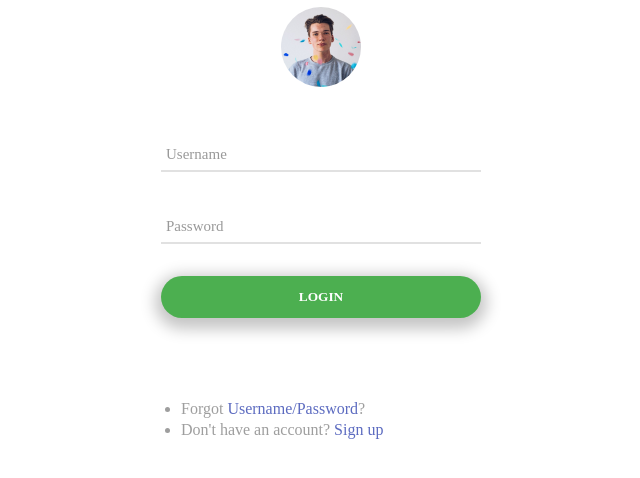
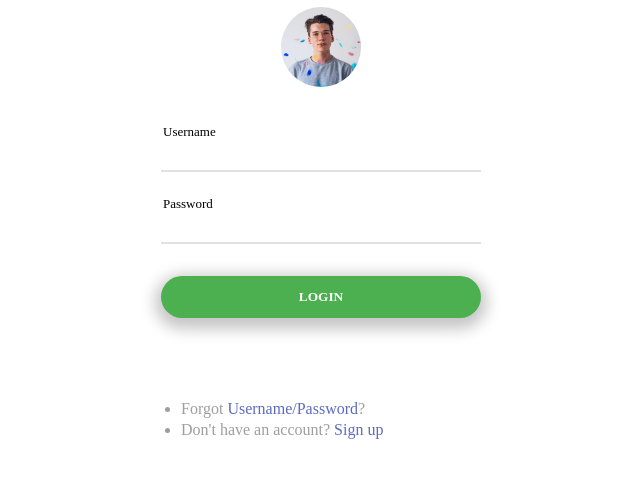
Before and after one commit to SEBaharinasab/UI-Pactices, a plain HTML site: page 1/index.html in a window 1280 px wide. Shown: the part 212-690 px from the top of the page, without its empty margins (319-959 px from the left). Drawn offline with Linux system fonts and the light colour scheme; a web font is replaced by a local one.

Commit message:
Update style.css

```diff
--- a/1/style.css
+++ b/1/style.css
@@ -98,7 +98,8 @@ html, body {
   transition: 0.2s;
 }
 
-.login .input input:focus + label {
+.login .input input:focus + label,
+.login .input input:valid + label {
   color: #000;
   font-size: 13px;
   position: absolute;
```
